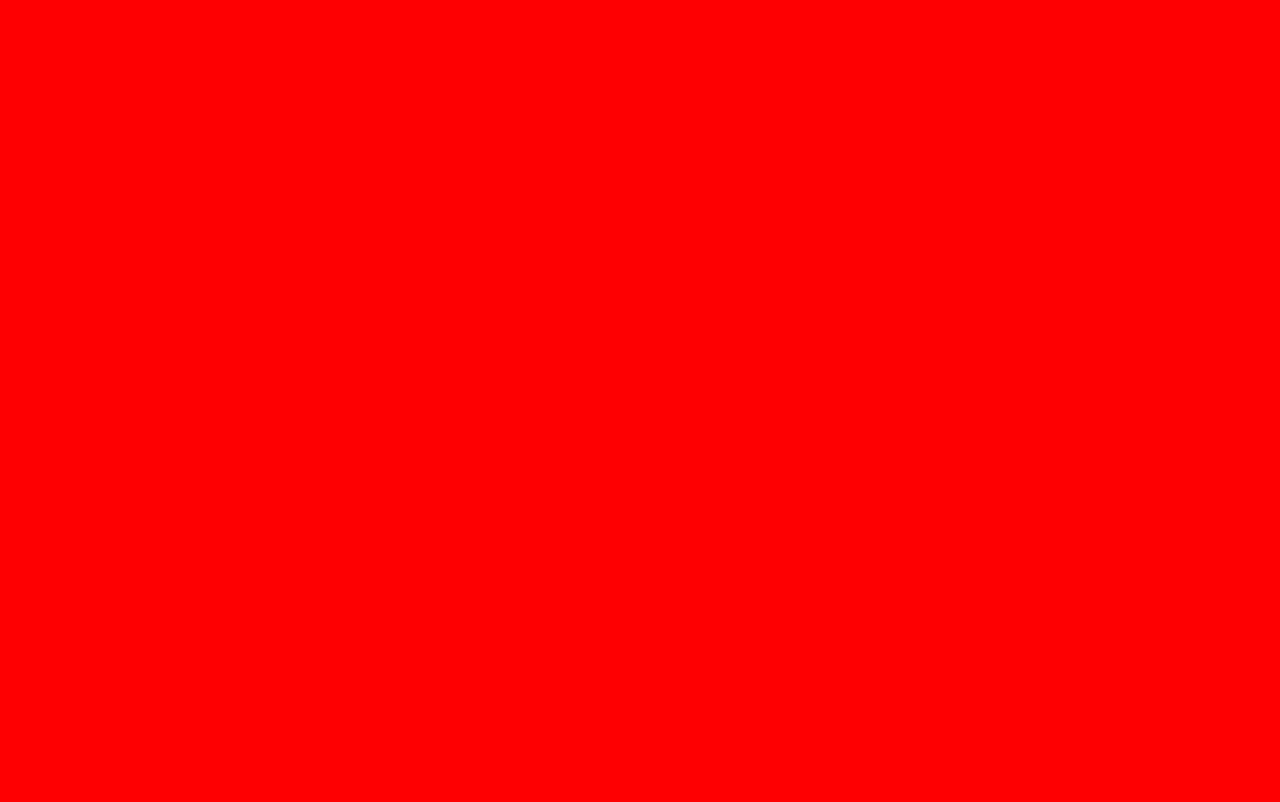
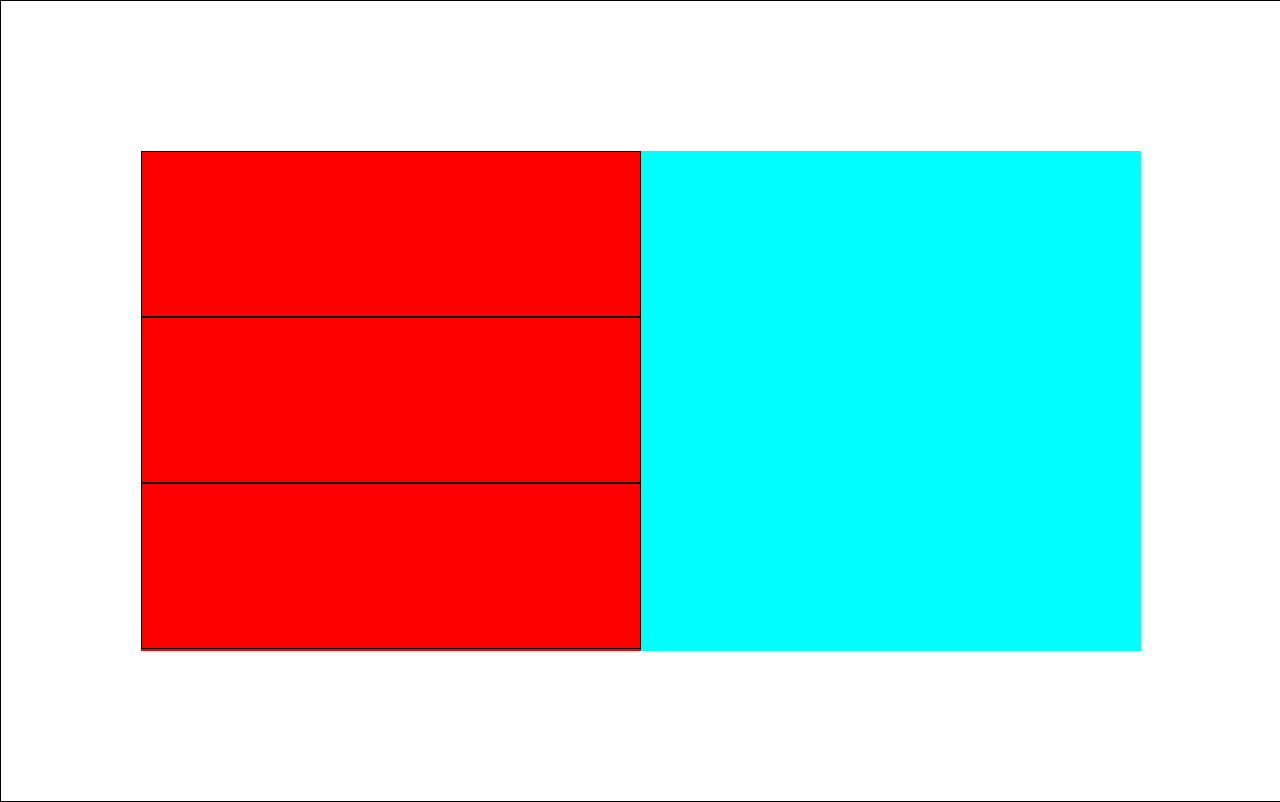
Before and after one commit to cookingnoob/to-do-odin, a website built with webpack: page restaurant/dist/index.html in a window 1280 px wide. Built offline with Linux system fonts and the light colour scheme.

Commit message:
Add layout in HTML elements, created basic style in the css, started to create DOM elements

```diff
--- a/restaurant/src/index.js
+++ b/restaurant/src/index.js
@@ -1,4 +1,22 @@
 import './style.css';
 
+const content = document.querySelector('.content');
 
-console.log('hola');
+// const photo = document.createElement('div');
+// photo.classList.add('photo');
+const photo = createDivClass("photo")
+content.appendChild(photo);
+
+function createDivClass(className){
+    let div = document.createElement('div');
+    div.classList.add(className);
+    return div
+}
+
+//clases:
+    //content es la que existe en el html
+    // photo
+    // textC
+    // about
+    // openHours
+    // location
--- a/restaurant/src/style.css
+++ b/restaurant/src/style.css
@@ -1,3 +1,36 @@
-*{
-    background-color: red;
+html, body {
+    height: 100%;
+    margin: 0;
+  }
+.content{
+    height: 100%;
+    width: 100%;
+    border: 1px solid black;
+    display: grid;
+    justify-content: center;
+    align-items: center;
+    grid-template-columns: repeat(2, 500px);
 }
+
+.photo{
+height: 500px;
+background-color: aqua;
+}
+.textC{
+height: 500px;
+background-color: red;
+display: grid;
+grid-template-rows: repeat(3, 166px);
+}
+.about{
+
+    border: 1px solid black;
+}
+.openHours{
+
+    border: 1px solid black;
+}
+.location{
+
+    border: 1px solid black;
+}
```
Also changed, not shown: restaurant/dist/index.html, restaurant/dist/main.js.
